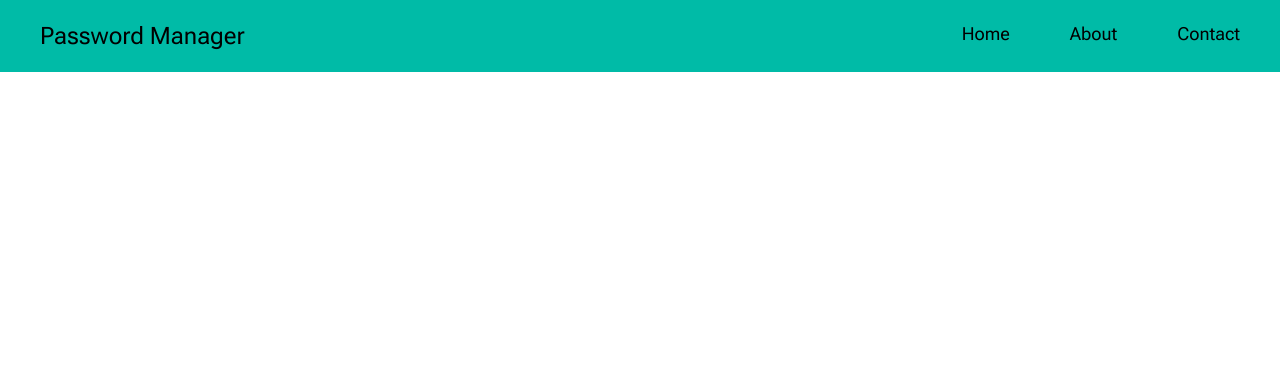
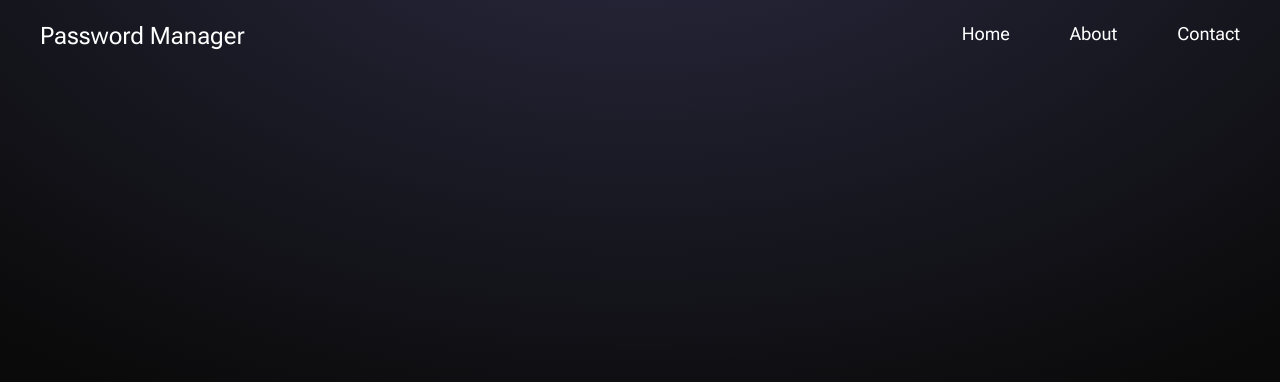
Before and after one commit to Hira-Haider-46/react_password_manager, a React (Vite) app: page / in a window 1280 px wide. Shown: the top 382 px of the page. Built offline with nearby package versions, Linux system fonts and the light colour scheme.

Commit message:
navbar created

```diff
--- a/src/App.tsx
+++ b/src/App.tsx
@@ -1,10 +1,12 @@
 import React from "react";
 import Navbar from "./components/Navbar";
+import Manager from "./components/Manager";
 
 const App: React.FC = () => {
   return (
     <>
       <Navbar />
+      <Manager />
     </>
   );
 };
--- /dev/null
+++ b/src/components/Manager.tsx
@@ -0,0 +1,11 @@
+import React from "react";
+
+const Manager: React.FC = () => {
+  return (
+    <>
+      <div className="absolute top-0 z-[-2] h-screen w-screen bg-neutral-950 bg-[radial-gradient(ellipse_80%_80%_at_50%_-20%,rgba(120,119,198,0.3),rgba(255,255,255,0))]"></div>
+    </>
+  );
+};
+
+export default Manager;
--- a/src/components/Navbar.tsx
+++ b/src/components/Navbar.tsx
@@ -2,7 +2,7 @@ import React from "react";
 
 const Navbar: React.FC = () => {
   return (
-    <nav className="flex justify-between w-[100%] px-10 py-5 bg-teal-500">
+    <nav className="flex justify-between w-[100%] px-10 py-5 bg-neutral-850 text-white">
         <h1 className="text-2xl font-600 cursor-pointer hover:font-bold duration-300 ease-out">Password Manager</h1>
         <ul className="flex gap-15">
             <li className="text-lg font-500 cursor-pointer hover:font-bold duration-300 ease-out">Home</li>
```
